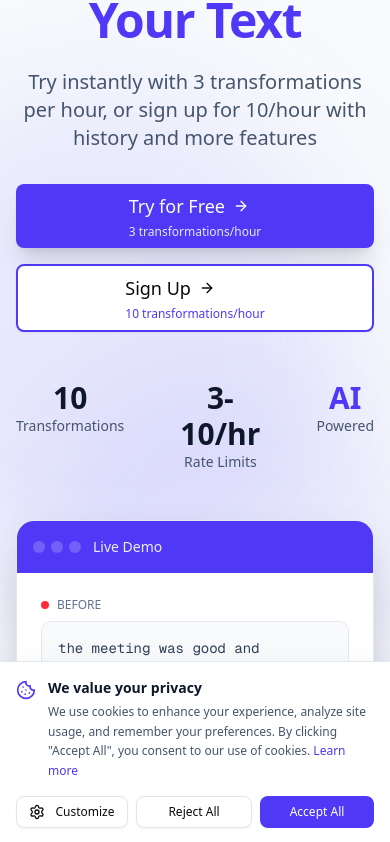
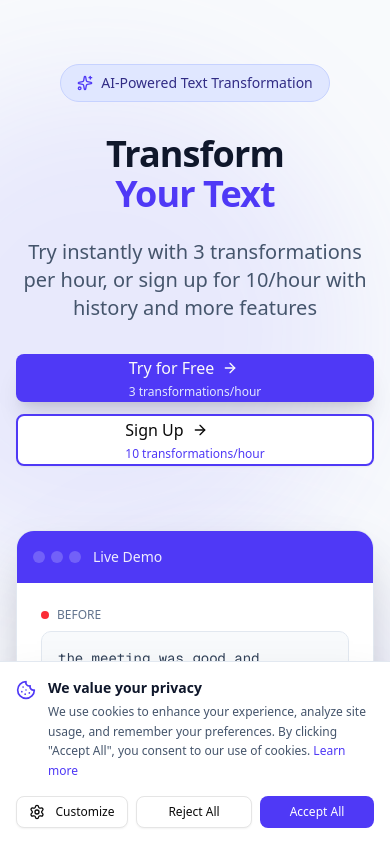
Before and after one commit to Milanus/Stylo, a Next.js app: page / in a window 390 px wide. Shown: the top 842 px of the page. Built offline with nearby package versions, Linux system fonts and the light colour scheme.

Commit message:
mobile repair

```diff
--- a/app/dashboard/page.tsx
+++ b/app/dashboard/page.tsx
@@ -68,6 +68,13 @@ export default function DashboardPage() {
   const handleTransform = async () => {
     if (!inputText.trim()) {
       setError('Enter text to transform')
+      return
+    }
+
+    // Check rate limit BEFORE making API call
+    if (usageRemaining <= 0) {
+      setShowRateLimitModal(true)
+      setError('Rate limit reached. Please wait for reset.')
       return
     }
 
--- a/components/RateLimitModal.tsx
+++ b/components/RateLimitModal.tsx
@@ -73,7 +73,7 @@ export default function RateLimitModal({
 
   return (
     <AlertDialog open={isOpen} onOpenChange={onClose}>
-      <AlertDialogContent className="sm:max-w-[425px]">
+      <AlertDialogContent className="max-w-[calc(100vw-2rem)] sm:max-w-[425px] mx-4 overflow-hidden">
         <AlertDialogHeader>
           <div className="flex items-center gap-3 mb-2">
             <div className="p-3 bg-amber-100 dark:bg-amber-900/30 rounded-full">
--- a/components/landing/HeroSection.tsx
+++ b/components/landing/HeroSection.tsx
@@ -28,7 +28,7 @@ export default function HeroSection() {
   }, [])
 
   return (
-    <section className="relative h-screen min-h-[600px] flex items-center overflow-hidden bg-slate-50 dark:bg-slate-950">
+    <section className="relative min-h-screen py-16 sm:py-0 flex items-center overflow-hidden bg-slate-50 dark:bg-slate-950">
       {/* Decorative background */}
       <div className="absolute inset-0 overflow-hidden pointer-events-none">
         <div className="absolute top-20 right-[10%] w-[500px] h-[500px] bg-indigo-500/10 rounded-full blur-3xl" />
@@ -36,7 +36,7 @@ export default function HeroSection() {
       </div>
 
       <div className="container mx-auto px-4 sm:px-6 lg:px-8 relative z-10">
-        <div className="grid lg:grid-cols-2 gap-12 lg:gap-16 items-center">
+        <div className="grid lg:grid-cols-2 gap-8 lg:gap-16 items-center">
           {/* Left Column - Content */}
           <div className="space-y-8 text-center lg:text-left">
             {/* Badge */}
@@ -49,7 +49,7 @@ export default function HeroSection() {
 
             {/* Main Heading */}
             <div className="space-y-6">
-              <h1 className="text-5xl sm:text-6xl lg:text-7xl font-bold tracking-tight">
+              <h1 className="text-4xl sm:text-5xl md:text-6xl lg:text-7xl font-bold tracking-tight">
                 <span className="block text-slate-900 dark:text-white">
                   Transform
                 </span>
@@ -64,17 +64,17 @@ export default function HeroSection() {
             </div>
 
             {/* Dual CTA Buttons */}
-            <div className="flex flex-col sm:flex-row gap-4 justify-center lg:justify-start">
+            <div className="flex flex-col sm:flex-row gap-3 sm:gap-4 justify-center lg:justify-start">
               {/* Primary CTA - Try for Free */}
               <Link href="/dashboard">
                 <Button
                   size="lg"
-                  className="group text-lg px-10 py-8 bg-indigo-600 hover:bg-indigo-700 dark:bg-indigo-500 dark:hover:bg-indigo-600 shadow-xl w-full sm:w-auto"
+                  className="group text-base sm:text-lg px-6 sm:px-10 py-6 sm:py-8 bg-indigo-600 hover:bg-indigo-700 dark:bg-indigo-500 dark:hover:bg-indigo-600 shadow-xl w-full sm:w-auto"
                 >
                   <div className="flex flex-col items-start gap-1">
                     <span className="flex items-center gap-2">
                       Try for Free
-                      <ArrowRight className="w-5 h-5 group-hover:translate-x-1 transition-transform" />
+                      <ArrowRight className="w-4 h-4 sm:w-5 sm:h-5 group-hover:translate-x-1 transition-transform" />
                     </span>
                     <span className="text-xs text-indigo-100 dark:text-indigo-200 font-normal">
                       3 transformations/hour
@@ -88,12 +88,12 @@ export default function HeroSection() {
                 <Button
                   size="lg"
                   variant="outline"
-                  className="group text-lg px-10 py-8 border-2 border-indigo-600 dark:border-indigo-500 hover:bg-indigo-50 dark:hover:bg-indigo-950/30 w-full sm:w-auto"
+                  className="group text-base sm:text-lg px-6 sm:px-10 py-6 sm:py-8 border-2 border-indigo-600 dark:border-indigo-500 hover:bg-indigo-50 dark:hover:bg-indigo-950/30 w-full sm:w-auto"
                 >
                   <div className="flex flex-col items-start gap-1">
                     <span className="flex items-center gap-2">
                       Sign Up
-                      <ArrowRight className="w-5 h-5 group-hover:translate-x-1 transition-transform" />
+                      <ArrowRight className="w-4 h-4 sm:w-5 sm:h-5 group-hover:translate-x-1 transition-transform" />
                     </span>
                     <span className="text-xs text-indigo-600 dark:text-indigo-400 font-normal">
                       10 transformations/hour
@@ -104,7 +104,7 @@ export default function HeroSection() {
             </div>
 
             {/* Stats */}
-            <div className="flex gap-12 justify-center lg:justify-start pt-4">
+            <div className="hidden sm:flex gap-8 lg:gap-12 justify-center lg:justify-start pt-4">
               <div>
                 <div className="text-3xl font-bold text-slate-900 dark:text-white">10</div>
                 <div className="text-sm text-slate-600 dark:text-slate-400">Transformations</div>
```
